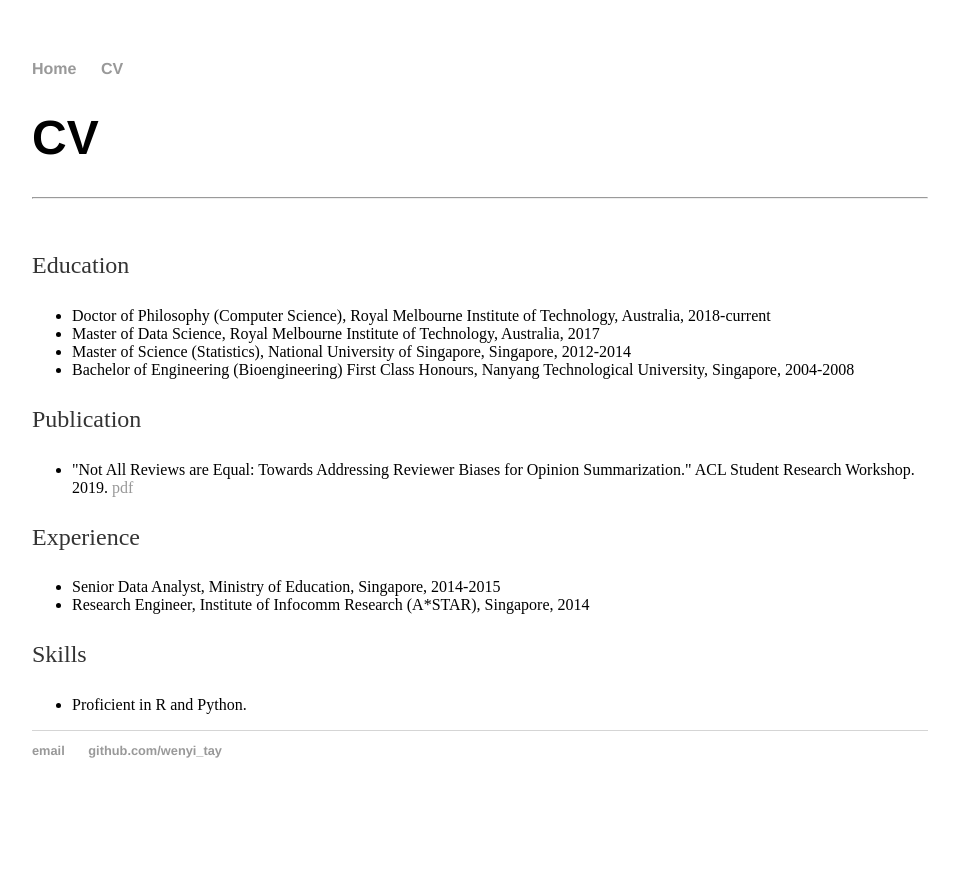
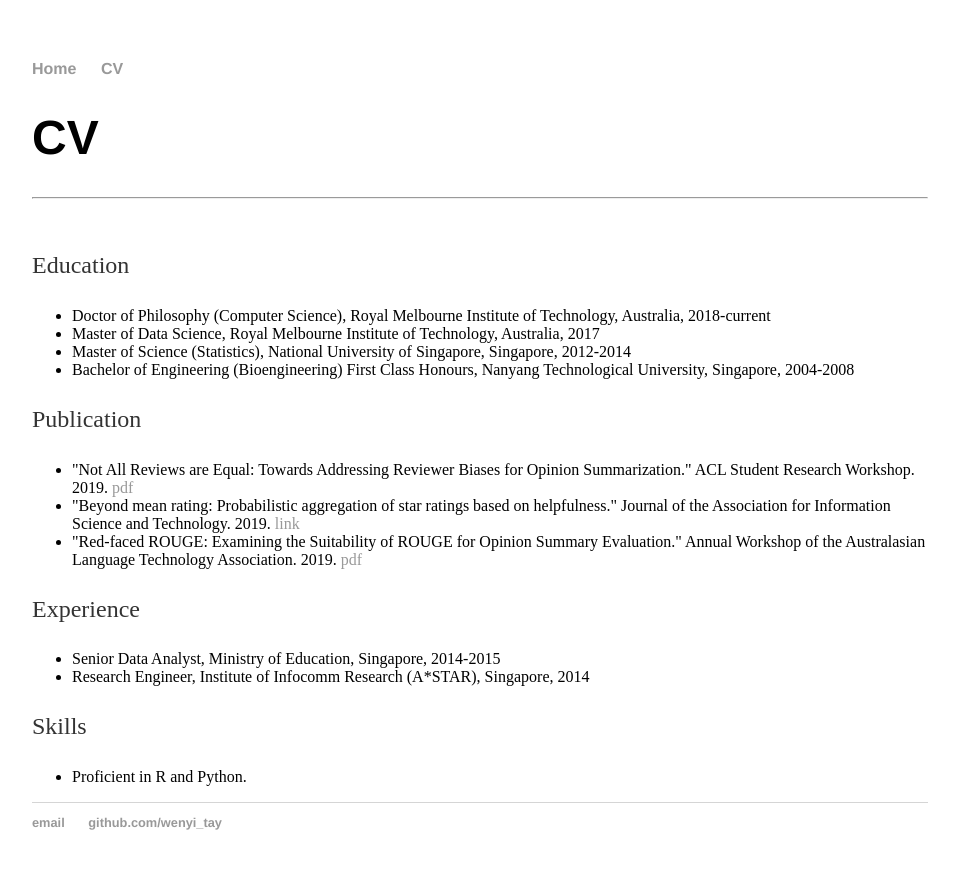
Before and after one commit to wenyi-tay/wenyi-tay.github.io, a Jekyll site: the page built from cv.html, in a window 1280 px wide. Shown: the top 869 px of the page, without its empty margins (160-1119 px from the left). Built offline with Jekyll 4.4.1, drawn with Linux system fonts in a browser that asks for light colours.

Commit message:
Update with latest publications

```diff
--- a/cv.html
+++ b/cv.html
@@ -16,6 +16,8 @@ layout: default
 <p class="head">Publication</p>
 <ul>
     <li>"Not All Reviews are Equal: Towards Addressing Reviewer Biases for Opinion Summarization." ACL Student Research Workshop. 2019. <a href="https://www.aclweb.org/anthology/P19-2005">pdf</a> </li>
+    <li>"Beyond mean rating: Probabilistic aggregation of star ratings based on helpfulness." Journal of the Association for Information Science and Technology. 2019. <a href="https://asistdl.onlinelibrary.wiley.com/doi/abs/10.1002/asi.24297">link</a> </li>
+    <li>"Red-faced ROUGE: Examining the Suitability of ROUGE for Opinion Summary Evaluation." Annual Workshop of the Australasian Language Technology Association. 2019. <a href="https://www.aclweb.org/anthology/U19-1008/">pdf</a> </li>
 </ul>
 
 <p class="head">Experience</p>
```
